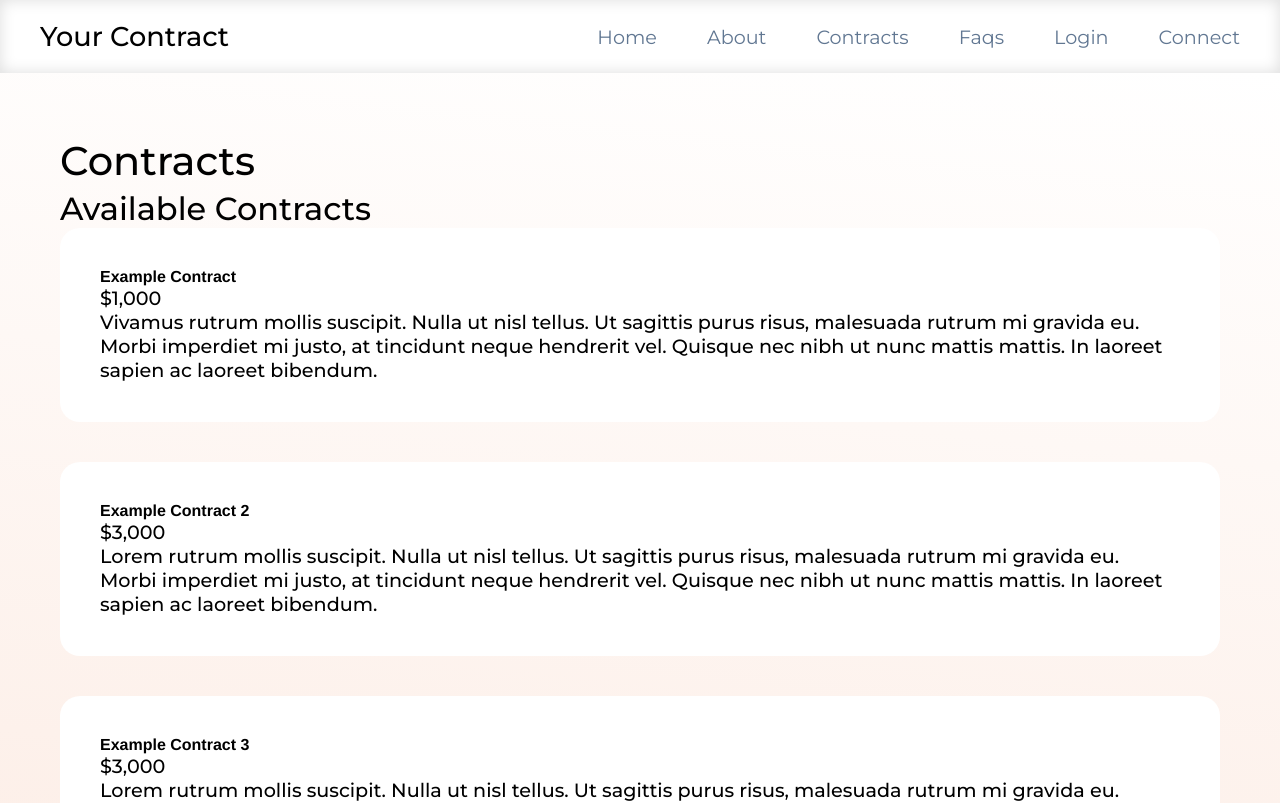
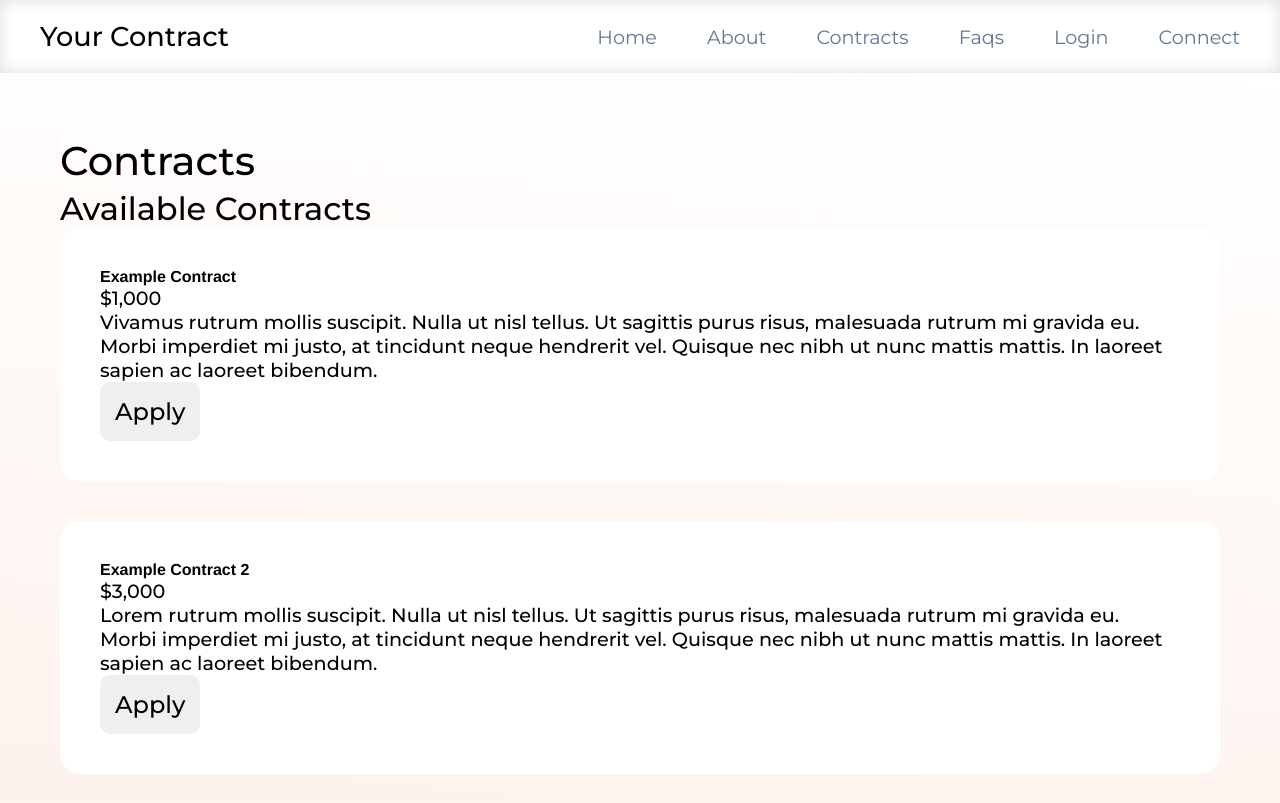
Before and after one commit to Topupchips/Block-Broker, a React (Vite) app in the folder mlh-w3-hackathon-frontend/: page /contracts in a window 1280 px wide. Shown: the top 803 px of the page. Built offline with nearby package versions, Linux system fonts and the light colour scheme.

Commit message:
Added apply button

```diff
--- a/mlh-w3-hackathon-frontend/src/pages/Contracts.jsx
+++ b/mlh-w3-hackathon-frontend/src/pages/Contracts.jsx
@@ -106,6 +106,7 @@ function AvailableContract(props){
                     <p className="availableContractPrice">{props.contractInfo.price}</p>
                 </div>
                 <p className="availableContractDescription">{props.contractInfo.description}</p>
+                <button>Apply</button>
             </div>
         </>
     );
```
